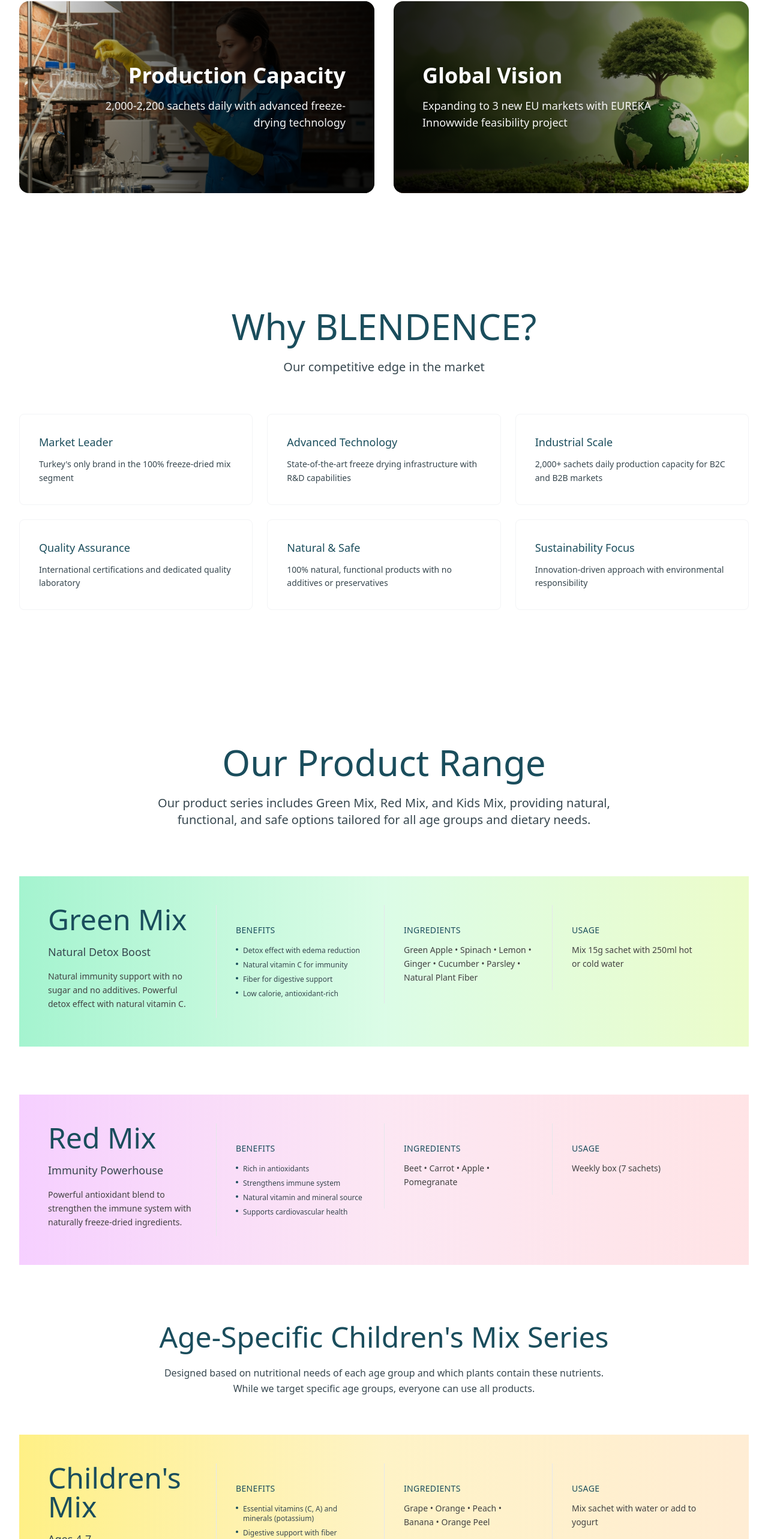
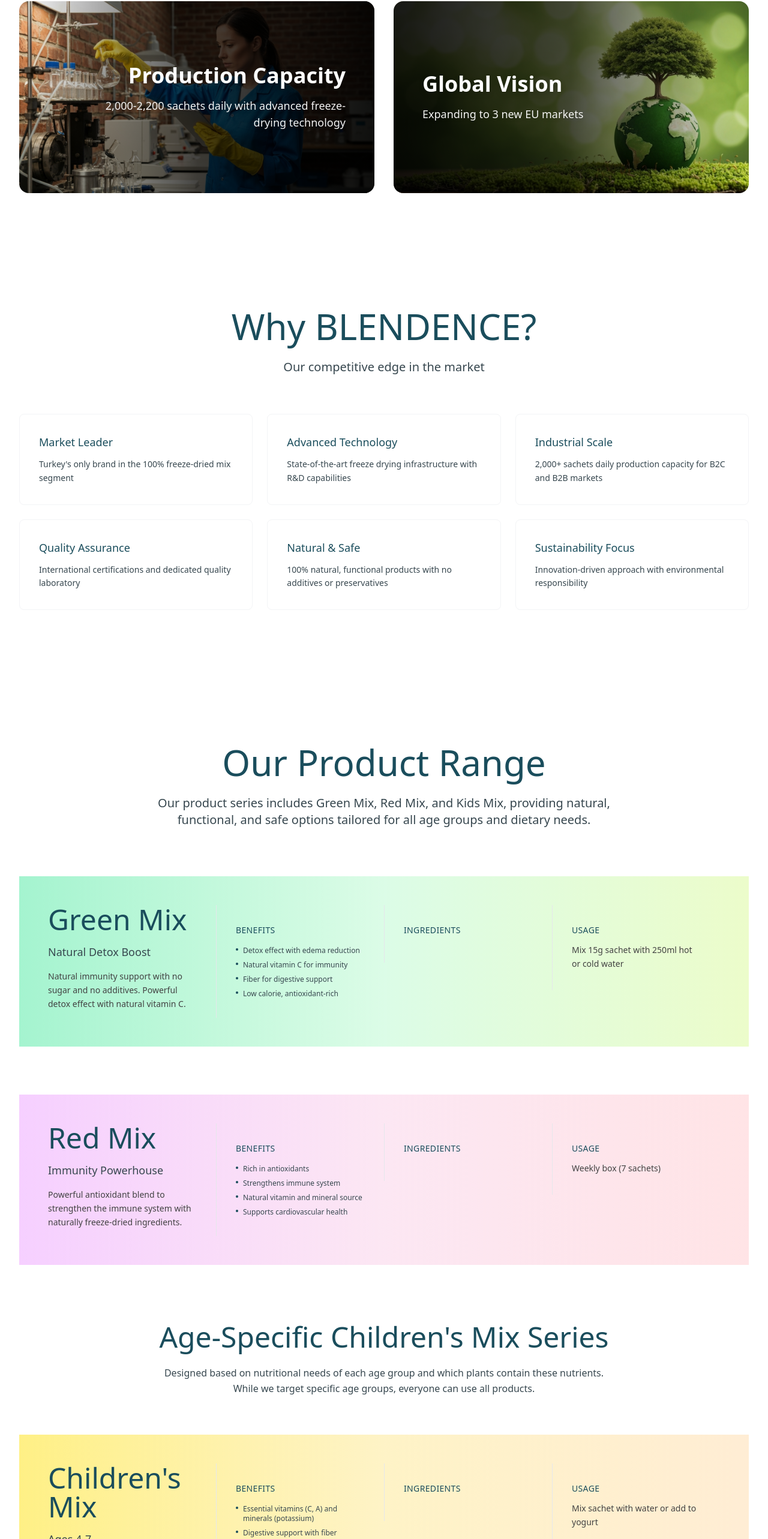
Before and after one commit to buge-ai/blendence-web, a Next.js app: page / in a window 1280 px wide. Shown: the part 1478-4044 px from the top of the page at 60% size. Built offline with nearby package versions, Linux system fonts and the light colour scheme.

Commit message:
remove ingredients

```diff
--- a/app/layout.tsx
+++ b/app/layout.tsx
@@ -13,12 +13,12 @@
 
 export const metadata: Metadata = {
   title: "BLENDENCE - Naturally Powerful, Perfectly Balanced | BUGE GIDA A.Ş.",
-  description: "Turkey's first 100% freeze-dried nutritional mix brand. Natural, vegan supplements with advanced freeze-drying technology. Green Mix, Red Mix, and age-specific children's nutrition.",
+  description: "100% freeze-dried nutritional mix brand. Natural, vegan supplements with advanced freeze-drying technology. Green Mix, Red Mix, and age-specific children's nutrition.",
   keywords: "freeze dried, natural supplements, organic nutrition, vegan, BLENDENCE, BUGE GIDA, healthy nutrition, children vitamins",
   authors: [{ name: "BUGE GIDA A.Ş." }],
   openGraph: {
     title: "BLENDENCE - Naturally Powerful, Perfectly Balanced",
-    description: "Turkey's first 100% freeze-dried nutritional mix brand",
+    description: "100% freeze-dried nutritional mix brand",
     type: "website",
     locale: "en_US",
   },
--- a/app/page.tsx
+++ b/app/page.tsx
@@ -283,9 +283,6 @@
                 {/* Ingredients */}
                 <div className="p-8 border-l border-gray-200">
                   <h5 className="text-sm font-medium mb-3 uppercase tracking-wide" style={{ color: 'var(--dark-blue)' }}>{t.products.labels.ingredients}</h5>
-                  <p className="text-sm text-[var(--dark-gray)] font-light leading-relaxed">
-                    {t.products.greenMix.ingredients}
-                  </p>
                 </div>
 
                 {/* Usage */}
@@ -334,9 +331,6 @@
                 {/* Ingredients */}
                 <div className="p-8 border-l border-gray-200">
                   <h5 className="text-sm font-medium mb-3 uppercase tracking-wide" style={{ color: 'var(--dark-blue)' }}>{t.products.labels.ingredients}</h5>
-                  <p className="text-sm text-[var(--dark-gray)] font-light leading-relaxed">
-                    {t.products.redMix.ingredients}
-                  </p>
                 </div>
 
                 {/* Usage */}
@@ -386,9 +380,6 @@
                 </div>
                 <div className="p-8 border-l border-gray-200">
                   <h5 className="text-sm font-medium mb-3 uppercase tracking-wide" style={{ color: 'var(--dark-blue)' }}>{t.products.labels.ingredients}</h5>
-                  <p className="text-sm text-[var(--dark-gray)] font-light leading-relaxed">
-                    {t.products.childrenMix.ingredients}
-                  </p>
                 </div>
                 <div className="p-8 border-l border-gray-200">
                   <h5 className="text-sm font-medium mb-3 uppercase tracking-wide" style={{ color: 'var(--dark-blue)' }}>{t.products.labels.usage}</h5>
@@ -429,9 +420,6 @@
                 </div>
                 <div className="p-8 border-l border-gray-200">
                   <h5 className="text-sm font-medium mb-3 uppercase tracking-wide" style={{ color: 'var(--dark-blue)' }}>{t.products.labels.ingredients}</h5>
-                  <p className="text-sm text-[var(--dark-gray)] font-light leading-relaxed">
-                    {t.products.juniorMix.ingredients}
-                  </p>
                 </div>
                 <div className="p-8 border-l border-gray-200">
                   <h5 className="text-sm font-medium mb-3 uppercase tracking-wide" style={{ color: 'var(--dark-blue)' }}>{t.products.labels.usage}</h5>
@@ -472,9 +460,6 @@
                 </div>
                 <div className="p-8 border-l border-gray-200">
                   <h5 className="text-sm font-medium mb-3 uppercase tracking-wide" style={{ color: 'var(--dark-blue)' }}>{t.products.labels.ingredients}</h5>
-                  <p className="text-sm text-[var(--dark-gray)] font-light leading-relaxed">
-                    {t.products.youthMix.ingredients}
-                  </p>
                 </div>
                 <div className="p-8 border-l border-gray-200">
                   <h5 className="text-sm font-medium mb-3 uppercase tracking-wide" style={{ color: 'var(--dark-blue)' }}>{t.products.labels.usage}</h5>
--- a/lib/translations.json
+++ b/lib/translations.json
@@ -27,7 +27,7 @@
       "capacity": "Production Capacity",
       "capacityDesc": "2,000-2,200 sachets daily with advanced freeze-drying technology",
       "vision": "Global Vision",
-      "visionDesc": "Expanding to 3 new EU markets with EUREKA Innowwide feasibility project"
+      "visionDesc": "Expanding to 3 new EU markets"
     },
     "quality": {
       "title": "Quality & Certifications",
@@ -258,7 +258,7 @@
       "capacity": "Üretim Kapasitesi",
       "capacityDesc": "İleri dondurarak kurutma teknolojisi ile günlük 2.000-2.200 saşe",
       "vision": "Küresel Vizyon",
-      "visionDesc": "EUREKA Innowwide fizibilite projesi ile 3 yeni AB pazarına açılıyor"
+      "visionDesc": "3 yeni AB pazarına açılıyor"
     },
     "quality": {
       "title": "Kalite ve Sertifikalar",
```
Also changed, not shown: 1 other file (tests, documents, lock files or other folders).
